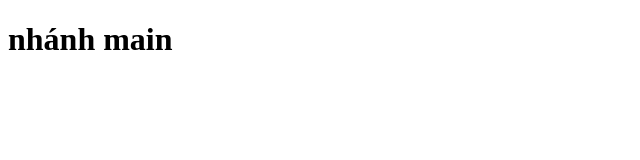
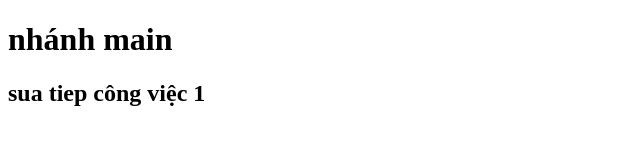
Before and after one commit to NGUYENHAOQUANG/duan55, a plain HTML site: page index.html in a window 1280 px wide. Shown: the whole page, without its empty margins (0-640 px from the left). Drawn offline with Linux system fonts and the light colour scheme.

Commit message:
sua làn tiep

```diff
--- a/index.html
+++ b/index.html
@@ -7,9 +7,13 @@
   </head>
   <body>
     <h1>nhánh main</h1>
+    <h2>sua tiep công việc 1</h2>
   </body>
 </html>
 <!-- kiểm tra nhan trên máy tình: git branch -->
 <!--kiểm tra nhắn trên git git branch -a -->
 <!-- thêm nhắn git branch -c "ten nhanh" copy code-->
 <!-- chuyên nhánh git checkout "ten nhanh" -->
+<!-- tạo nhanh mơi và chuyển qua nhánh đó luôn git checkout "ten nhanh" -->
+<!-- git push  -u origin "ten nhanh " để đẩy nhành lên trên github-->
+<!-- xóa nhành git branch -d "ten nhanh" -->
```
